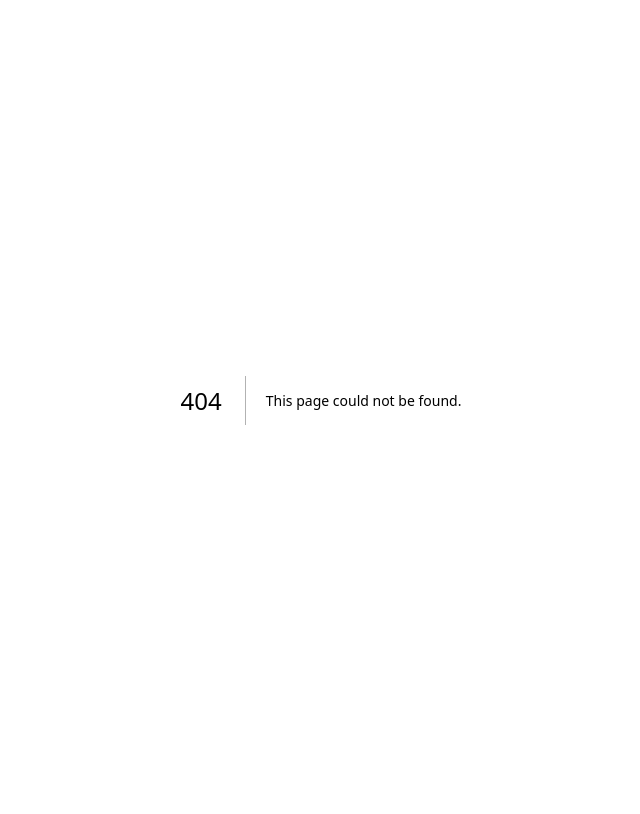
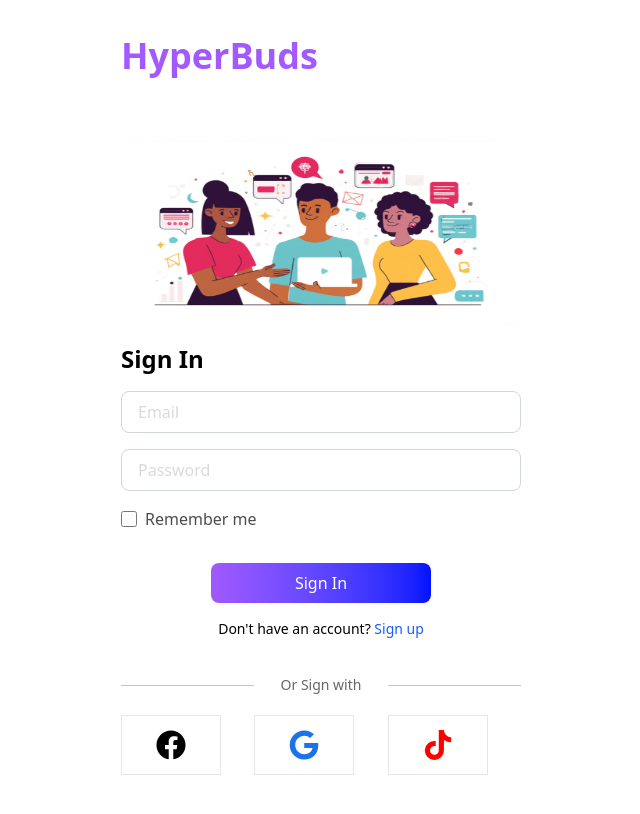
Before and after one commit to evuventures/hyperbuds, a Next.js app: page /login in a window 1280 px wide. Before the commit this address had no page. Shown: the top 814 px of the page, without its empty margins (319-959 px from the left). Built offline with nearby package versions, Linux system fonts and the light colour scheme.

Commit message:
Add login page and sign up page and Ready to implement the backend methods

```diff
--- /dev/null
+++ b/src/app/components/AuthForm.jsx
@@ -0,0 +1,179 @@
+'use client';
+import React, { useState } from 'react';
+import { usePathname } from 'next/navigation';
+import Link from 'next/link';
+import Image from 'next/image';
+import { FaFacebook, FaGoogle, FaTiktok } from 'react-icons/fa';
+
+
+const AuthForm = ({ onSubmit }) => {
+   const pathname = usePathname();
+   const isSignup = pathname === '/signup';
+
+   const [email, setEmail] = useState('');
+   const [password, setPassword] = useState('');
+   const [confirmPassword, setConfirmPassword] = useState('');
+   const [passwordError, setPasswordError] = useState('');
+   const [remember, setRemember] = useState(false);
+
+   const handleSubmit = (e) => {
+      e.preventDefault();
+
+      if (isSignup && password !== confirmPassword) {
+         setPasswordError('Passwords do not match');
+         return;
+      }
+
+      setPasswordError('');
+      onSubmit({ email, password, confirmPassword, remember });
+   };
+
+   // Dynamically select image based on route
+   const imageSrc = isSignup ? '/images/cover1.jpg' : '/images/cover.png';
+
+   return (
+      <div className="space-y-4 max-w-md mx-auto md:p-6 p-4 mb-5">
+
+         {/* Dynamic Logo and Image for Signup and Login Pages */}
+         <div className='flex  flex-col items-start gap-16 mt-3'>
+            <h1 className='text-[#A259FF] text-4xl font-semibold'>HyperBuds</h1>
+            <Image
+               src={imageSrc}
+               alt="cover"
+               cover
+               width={500}
+               height={100}
+               priority
+               className='rounded-lg w-full h-[187px]'
+            />
+         </div>
+
+         {/* The Form For Signup and Login */}
+         <form onSubmit={handleSubmit} className=" space-y-4 max-w-md mx-auto">
+            <h2 className="text-base md:text-2xl font-semibold text-start">
+               {isSignup ? 'Sign Up' : 'Sign In'}
+            </h2>
+
+            <input
+               type="email"
+               placeholder="Email"
+               value={email}
+               onChange={(e) => setEmail(e.target.value)}
+               required
+               className="w-full px-4 py-2 border border-gray-300 rounded-lg placeholder:text-[#D9D9D9] focus:outline-none focus:ring-2 focus:ring-[#A259FF]/50"
+            />
+
+            <input
+               type="password"
+               placeholder="Password"
+               value={password}
+               onChange={(e) => setPassword(e.target.value)}
+               required
+               className="w-full px-4 py-2 border border-gray-300 rounded-lg placeholder:text-[#D9D9D9] focus:outline-none focus:ring-2 focus:ring-[#A259FF]/50"
+            />
+
+            {isSignup && (
+               <>
+                  <input
+                     type="password"
+                     placeholder="Confirm Password"
+                     value={confirmPassword}
+                     onChange={(e) => setConfirmPassword(e.target.value)}
+                     required
+                     className="w-full px-4 py-2 border border-gray-300 rounded-lg placeholder:text-[#D9D9D9] focus:outline-none focus:ring-2 focus:ring-[#A259FF]/50"
+                  />
+                  {passwordError && (
+                     <p className="text-red-500 font-semibold text-sm ">{passwordError}</p>
+                  )}
+               </>
+            )}
+
+
+            <div className='flex justify-between items-start h-fit'>
+               <label className="flex items-center text-sm gap-2 mb-4">
+                  <input
+                     type="checkbox"
+                     checked={remember}
+                     onChange={(e) => setRemember(e.target.checked)}
+                     className="form-checkbox h-4 w-4 cursor-pointer"
+                  />
+
+                  <span className="text-base font-normal cursor-pointer text-black/70">
+                     {isSignup ? 'Stay logged in' : 'Remember me'}
+                  </span>
+               </label>
+               {isSignup && (
+                  <span className="text-sm text-[#DC3545] cursor-pointer hover:underline">
+                     Forgot Password
+                  </span>
+               )}
+            </div>
+
+
+            <div className='flex flex-col items-center gap-4'>
+               <button
+                  type="submit"
+                  className="w-full py-2 bg-blue-600 text-white rounded-lg hover:bg-blue-700 transition gap-3 max-w-[220px] bg-gradient-to-r from-[#A259FF] to-[#0011FF] cursor-pointer"
+               >
+                  {isSignup ? 'Create Account' : 'Sign In'}
+               </button>
+
+               <p className="text-center text-sm font-normal gap-3 ">
+                  {isSignup ? (
+                     <>
+                        Already have an account?{' '}
+                        <Link href="/login" className="text-blue-600 hover:underline cursor-pointer">
+                           Sign in
+                        </Link>
+                     </>
+                  ) : (
+                     <>
+                        Don&apos;t have an account?{' '}
+                        <Link href="/signup" className="text-blue-600 hover:underline cursor-pointer">
+                           Sign up
+                        </Link>
+                     </>
+                  )}
+               </p>
+            </div>
+         </form>
+
+         {/* links  */}
+         <div className='flex flex-col gap-5'>
+
+            <div className='flex items-center justify-center mt-5'>
+               <div className=' border-t border-[#C3C3C3] w-full'></div>
+               <p className='text-sm text-center w-full font-normal text-[#00000099]'>
+                  {isSignup ? 'Continue with' : 'Or Sign with'}
+               </p>
+               <div className=' border-t border-[#C3C3C3] w-full'></div>
+            </div>
+
+            <div className='flex items-center justify-between'>
+               <div className='border border-gray-200 w-25 h-15 items-center flex justify-center text-3xl cursor-pointer'>
+                  <Link href='https://www.facebook.com/'>
+                     <FaFacebook />
+                  </Link>
+               </div>
+               <div className='border border-gray-200 w-25 h-15 items-center flex justify-center text-3xl text-[#1A73E8] cursor-pointer'>
+                  <Link href='https://www.google.com/'>
+                     <FaGoogle className='' />
+                  </Link>
+               </div>
+               <div className='border border-gray-200 w-25 h-15 items-center flex justify-center text-3xl text-[#FF0000] cursor-pointer'>
+                  <Link href='https://www.tiktok.com/'>
+                     < FaTiktok />
+                  </Link>
+               </div>
+               <div>
+               </div>
+            </div>
+
+         </div>
+
+      </div>
+
+   );
+};
+
+export default AuthForm;
--- /dev/null
+++ b/src/app/login/page.jsx
@@ -0,0 +1,24 @@
+"use client";
+import React from 'react'
+import AuthForm from '../components/AuthForm'
+
+
+
+
+const LoginPage = () => {
+
+
+   const handleLogin = (data) => {
+      console.log('Login data:', data);
+      // The API Call will be here
+   }
+
+
+   return (
+      <main className=''>
+         <AuthForm type='login' onSubmit={handleLogin} />
+      </main>
+   )
+}
+
+export default LoginPage
--- /dev/null
+++ b/src/app/signup/page.jsx
@@ -0,0 +1,25 @@
+"use client";
+import React from 'react'
+import AuthForm from '../components/AuthForm'
+
+
+
+
+
+const SignupPage = () => {
+
+   const handleSignup = (data) => {
+      console.log('Signup data:', data);
+      // The API Call will be here
+   };
+
+
+
+   return (
+      <main className=''>
+         <AuthForm type='signup' onSubmit={handleSignup} />
+      </main>
+   )
+}
+
+export default SignupPage
```
Also changed, not shown: public/images/cover.png (added), public/images/cover1.jpg (added).
